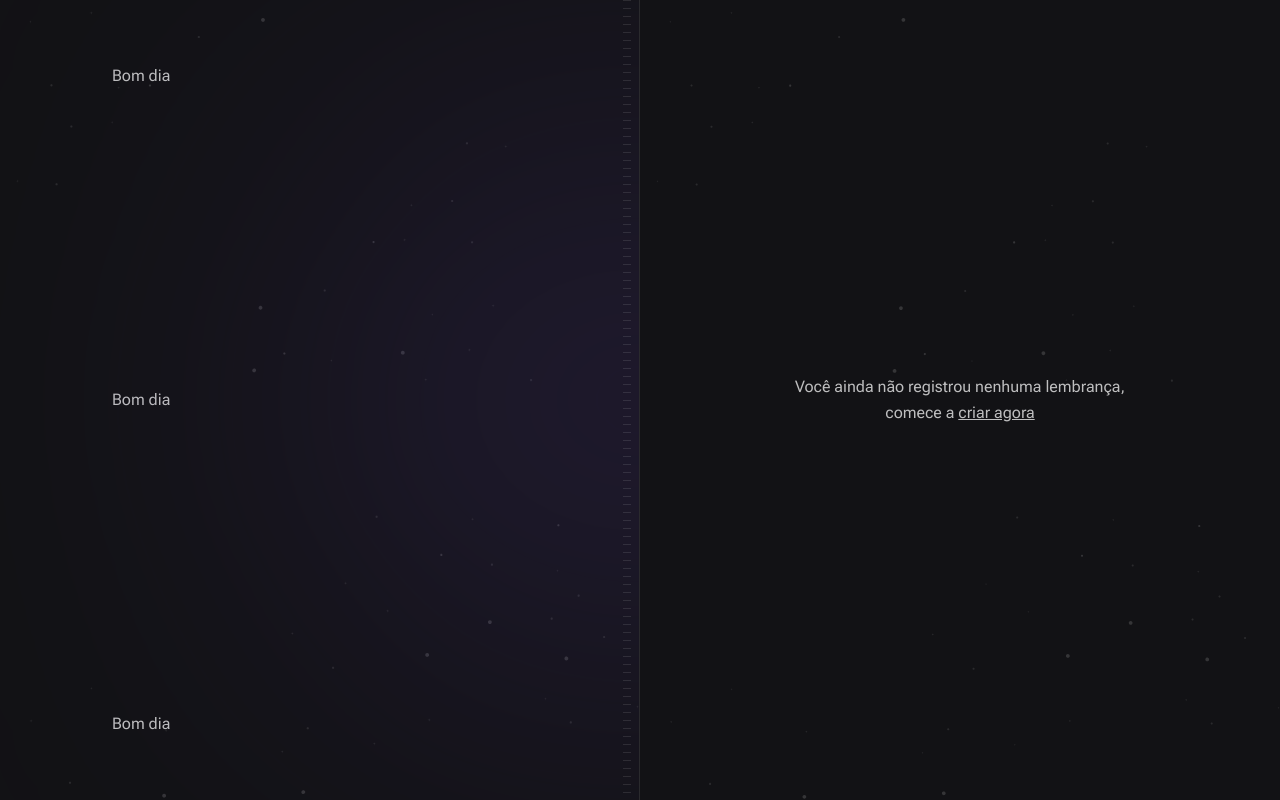
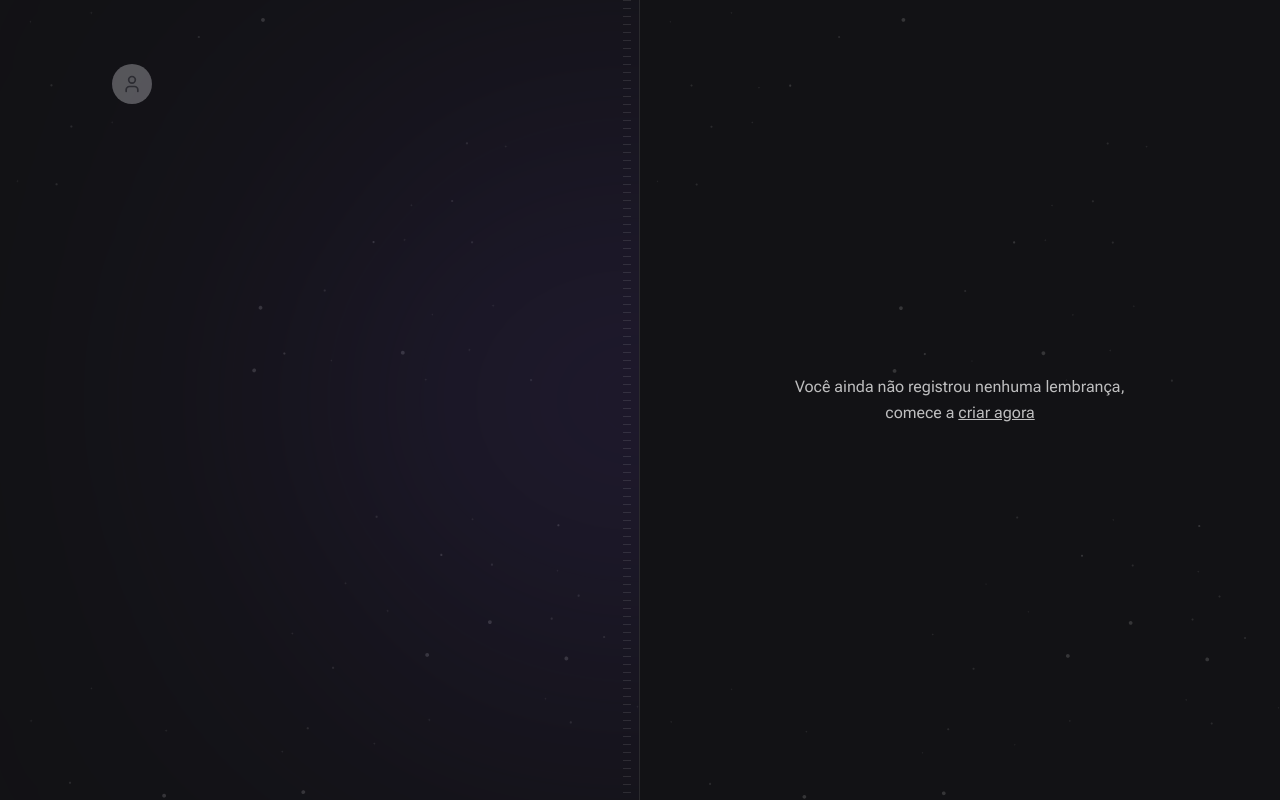
Before and after one commit to biancaespindola/spacetime, a Next.js app in the folder web/: page / in a window 1280 px wide. Built offline with nearby package versions, Linux system fonts and the light colour scheme; a web font is replaced by a local one.

Commit message:
add logo

```diff
--- /dev/null
+++ b/package.json
@@ -0,0 +1,5 @@
+{
+  "dependencies": {
+    "lucide-react": "^0.270.0"
+  }
+}
--- a/web/src/app/page.tsx
+++ b/web/src/app/page.tsx
@@ -1,3 +1,4 @@
+import { User } from "lucide-react";
 export default function Home() {
   return (
     <main className="grid grid-cols-2 min-h-screen">
@@ -9,9 +10,12 @@ export default function Home() {
         {/* Stripes */}
         <div className="absolute bottom-0 right-2 top-0 w-2 bg-stripes" />
 
-        <h1>Bom dia</h1>
-        <h1>Bom dia</h1>
-        <h1>Bom dia</h1>
+        {/* Elements */}
+        <a href="flex items-center gap-3 text-left">
+          <div className="flex h-10 w-10 items-center justify-center rounded-full bg-gray-400">
+            <User className="h-5 w-5 text-gray-500" />
+          </div>
+        </a>
       </div>
       <div className="flex flex-col bg-[url('../assets/bg-stars.svg')] bg-cover p-16">
         <div className="flex flex-1 items-center justify-center">
```
Also changed, not shown: web/src/assets/logo.svg (added), 1 other file (tests, documents, lock files or other folders).
